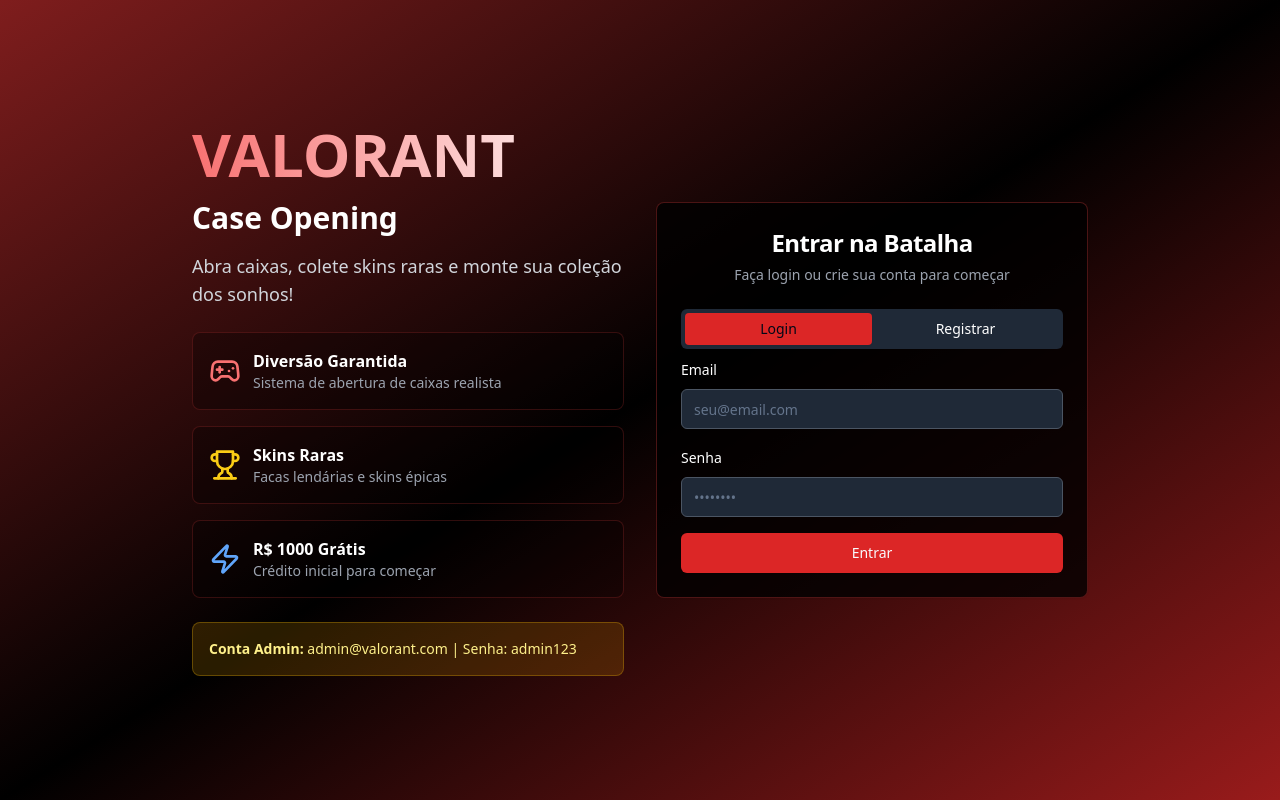
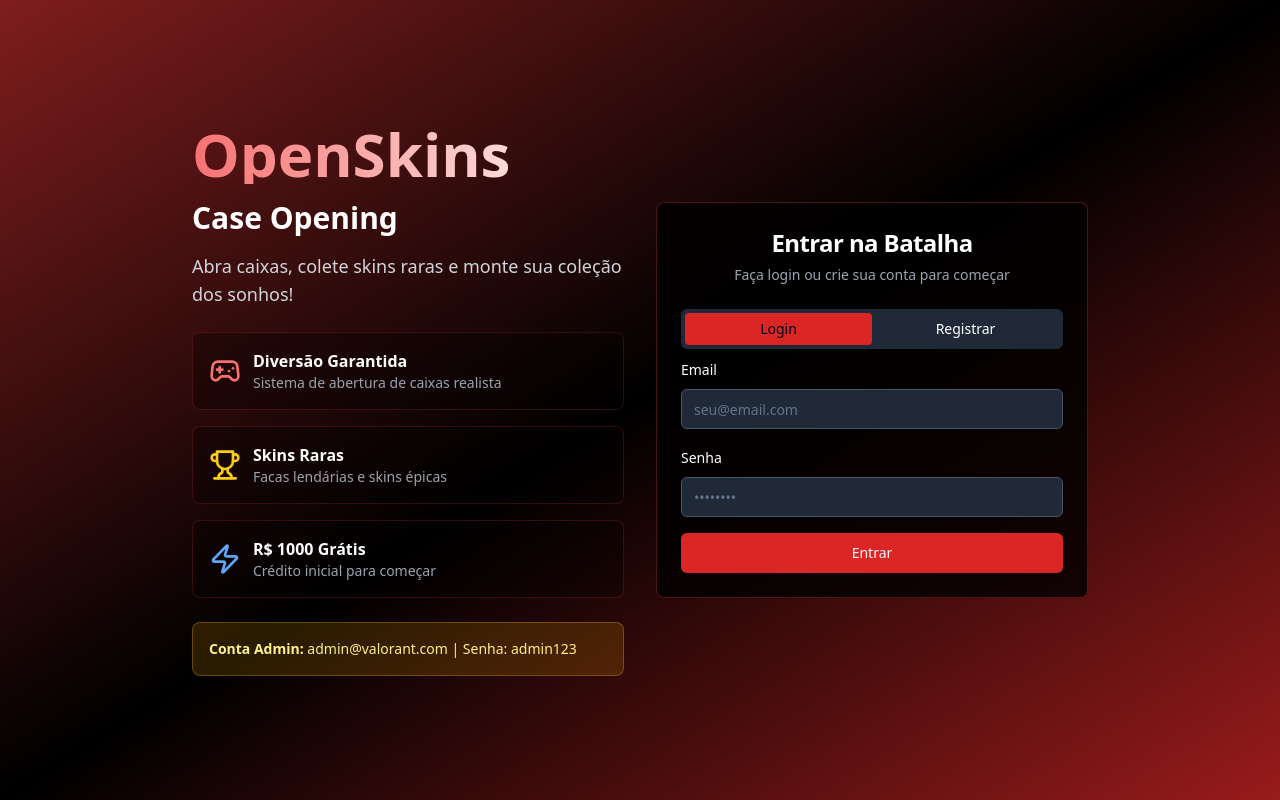
Before and after one commit to RafaelGLacerda/OpenSkins, a Next.js app: page / in a window 1280 px wide. Built offline with nearby package versions, Linux system fonts and the light colour scheme.

Commit message:
Update page.tsx

```diff
--- a/app/page.tsx
+++ b/app/page.tsx
@@ -75,7 +75,7 @@ export default function AuthPage() {
         <div className="text-white space-y-6">
           <div className="space-y-4">
             <h1 className="text-4xl md:text-6xl font-bold bg-gradient-to-r from-red-400 to-white bg-clip-text text-transparent">
-              VALORANT
+              OpenSkins
             </h1>
             <h2 className="text-2xl md:text-3xl font-semibold">Case Opening</h2>
             <p className="text-lg text-gray-300">Abra caixas, colete skins raras e monte sua coleção dos sonhos!</p>
```
